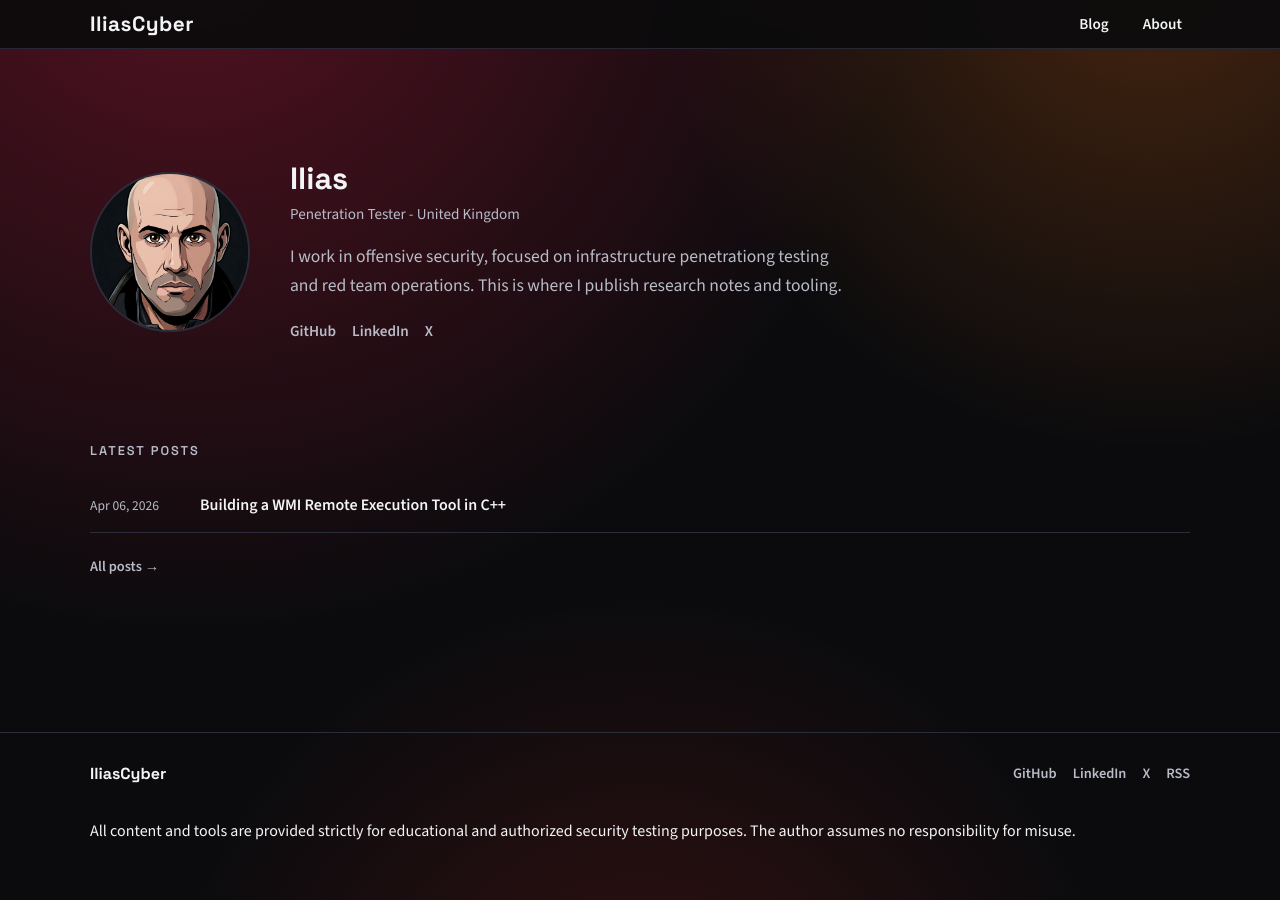
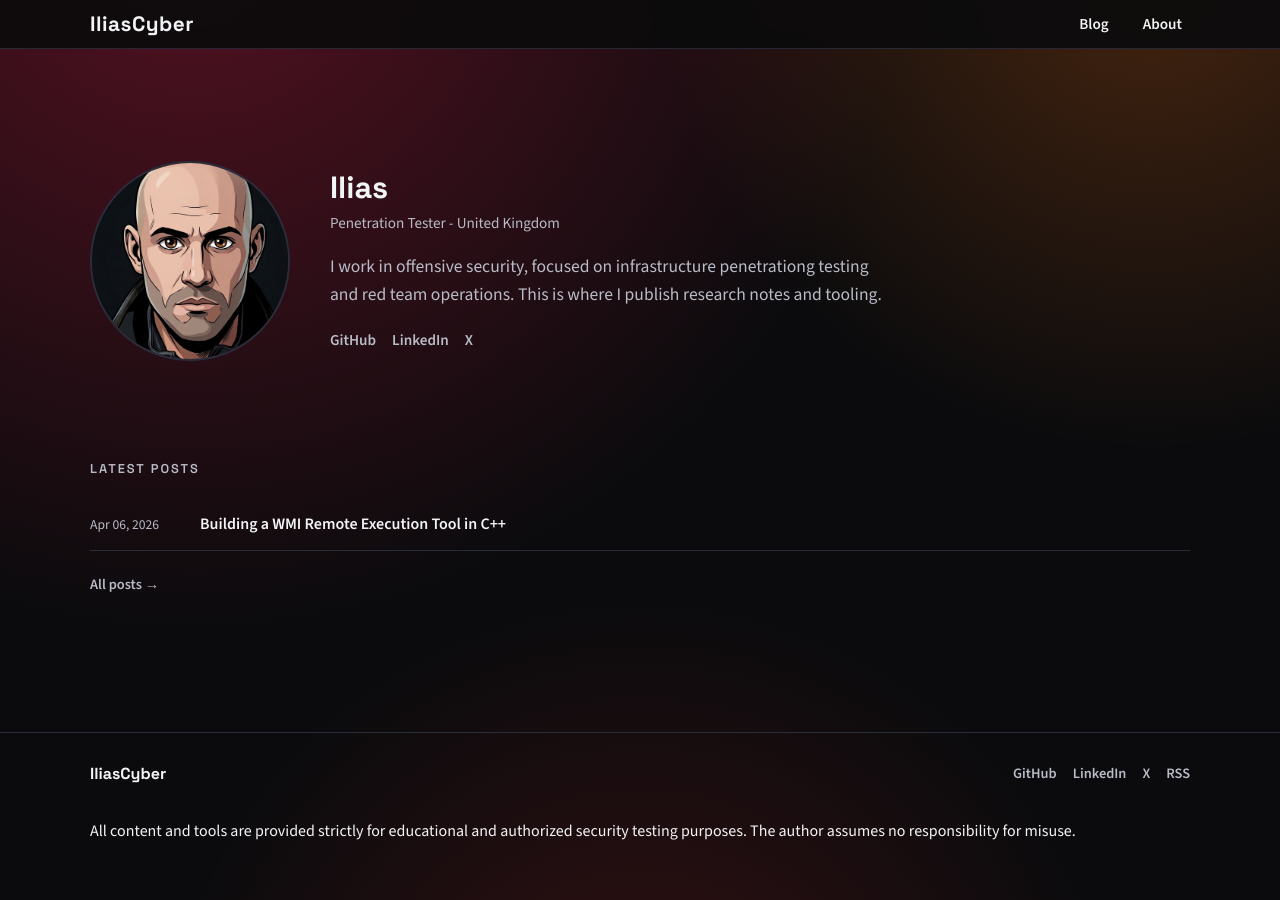
Before and after one commit to ilkyr/ilkyr.github.io, a Jekyll site: the page built from index.md, in a window 1280 px wide. Built offline with Jekyll 4.4.1, drawn with Linux system fonts in a browser that asks for light colours.

Commit message:
Increase avatar size

```diff
--- a/assets/css/site.css
+++ b/assets/css/site.css
@@ -229,9 +229,9 @@ h3 {
 }
 
 .avatar {
-  width: 160px;
-  height: 160px;
-  min-width: 160px;
+  width: 200px;
+  height: 200px;
+  min-width: 200px;
   border-radius: 50%;
   border: 2px solid var(--line);
   object-fit: cover;
```
